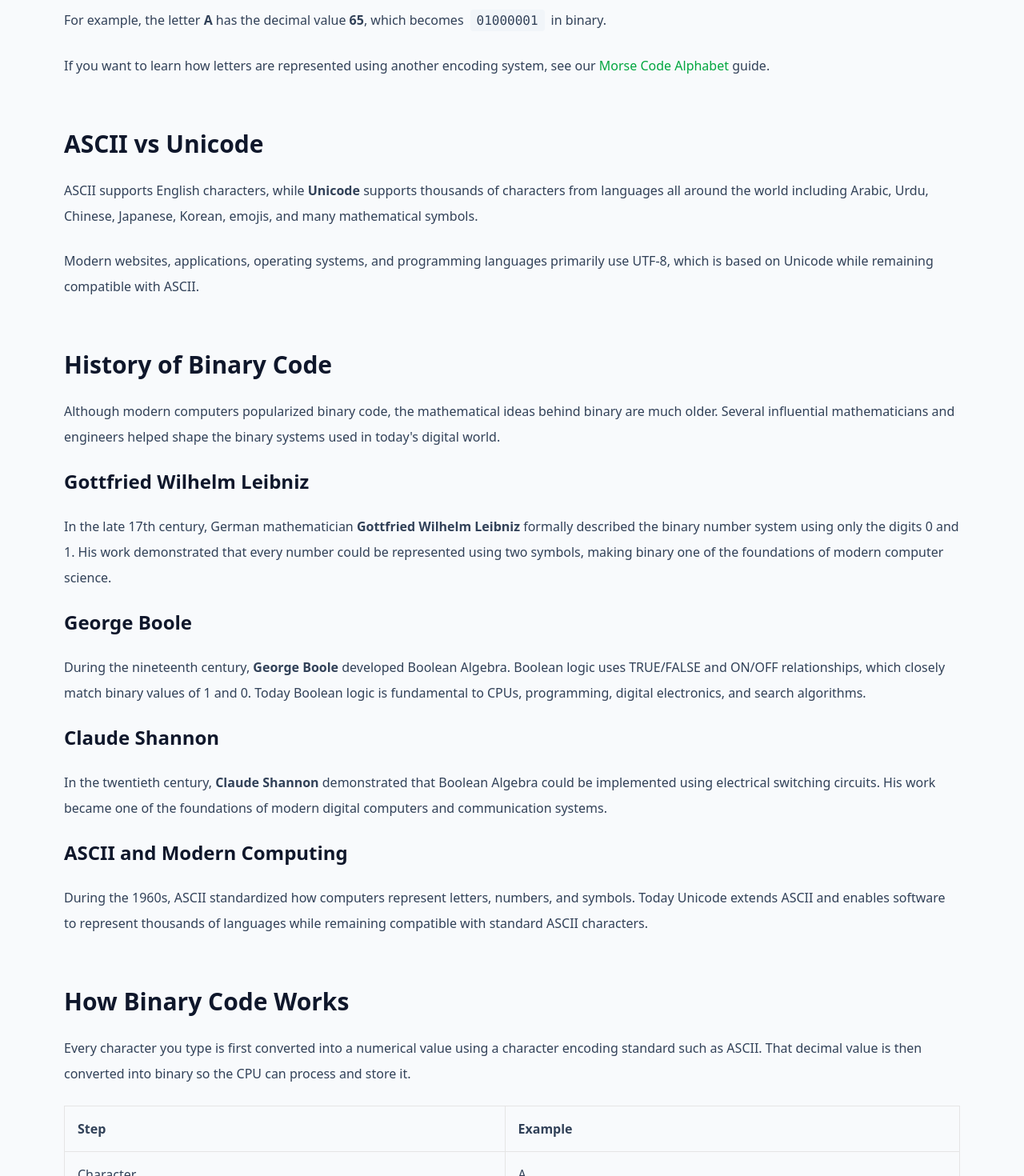
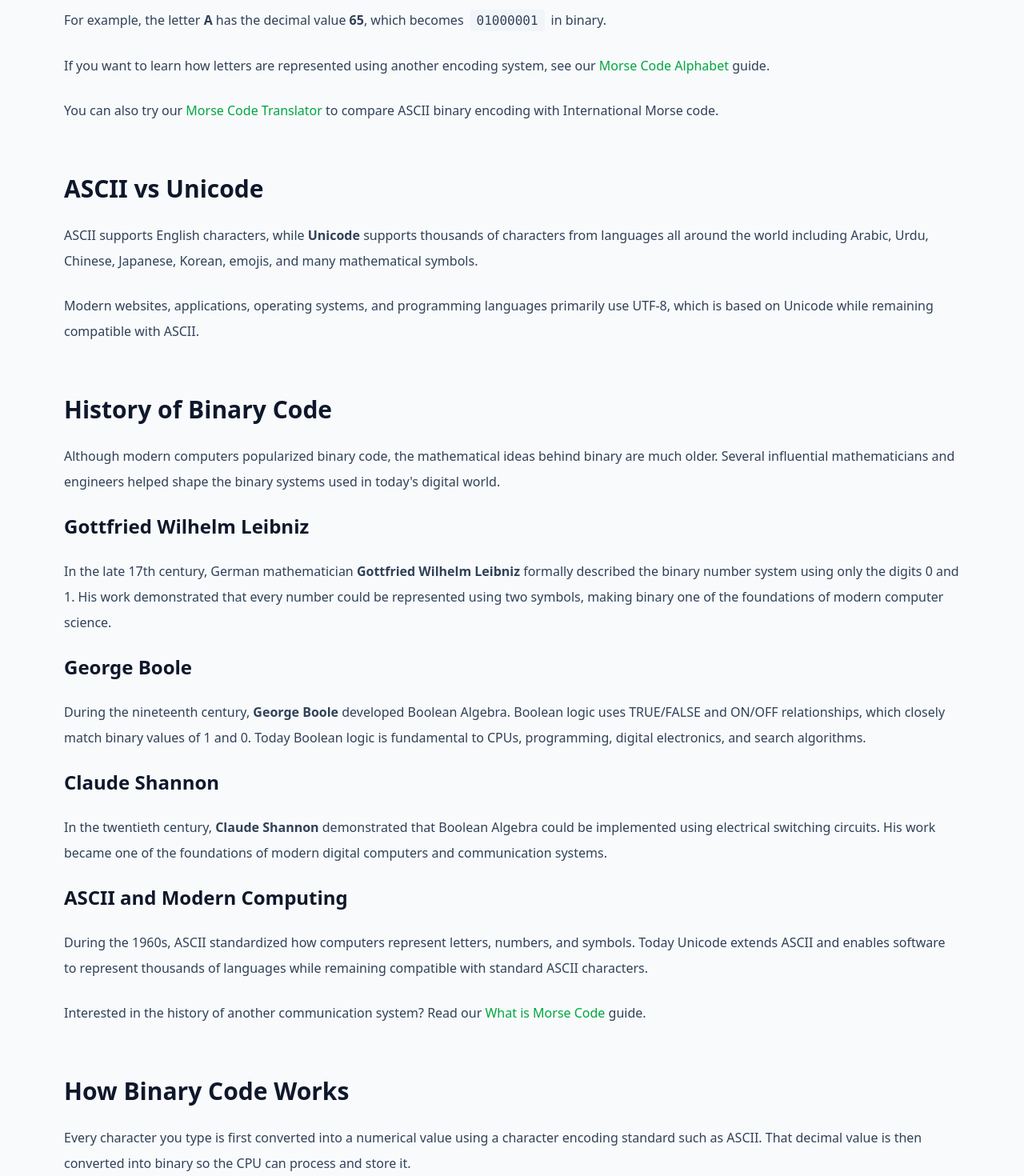
Before and after one commit to muzamil4382-hue/Morse-code-0.2, a Next.js app: page /binary-code-translator in a window 1280 px wide. Shown: the part 3020-4490 px from the top of the page at 80% size. Built offline with nearby package versions, Linux system fonts and the light colour scheme.

Commit message:
binary page edit

```diff
--- a/src/app/binary-code-translator/binary.client.tsx
+++ b/src/app/binary-code-translator/binary.client.tsx
@@ -585,7 +585,6 @@ export default function BinaryClient() {
               </code>
               in binary.
             </p>
-
 <p>
   If you want to learn how letters are represented using another
   encoding system, see our{" "}
@@ -598,8 +597,17 @@ export default function BinaryClient() {
   guide.
 </p>
 
-          </div>
-
+<p>
+  You can also try our{" "}
+  <Link
+    href="/"
+    className="text-green-600 hover:underline"
+  >
+    Morse Code Translator
+  </Link>{" "}
+  to compare ASCII binary encoding with International Morse code.
+</p>
+          </div>
         </section>
 
         {/* =======================================================
@@ -635,7 +643,6 @@ export default function BinaryClient() {
               and programming languages primarily use UTF-8,
               which is based on Unicode while remaining compatible with ASCII.
             </p>
-
           </div>
 
         </section>
@@ -715,7 +722,16 @@ export default function BinaryClient() {
               thousands of languages while remaining compatible with
               standard ASCII characters.
             </p>
-
+<p>
+  Interested in the history of another communication system? Read our{" "}
+  <Link
+    href="/what-is-morse-code"
+    className="text-green-600 hover:underline"
+  >
+    What is Morse Code
+  </Link>{" "}
+  guide.
+</p>
           </div>
 
         </section>
@@ -1534,6 +1550,7 @@ export default function BinaryClient() {
               ["/learn-morse-code","Learn Morse Code"],
               ["/morse-code-quiz","Morse Code Quiz"],
               ["/morse-code-timing","Morse Timing"],
+              ["/morse-code-sounds","Morse Code Sounds"],
               ["/what-is-morse-code","What is Morse Code"],
               ["/blog","Blog"]
             ].map(([href,title])=>(
@@ -1573,7 +1590,12 @@ export default function BinaryClient() {
             Binary Code Translator provides an easy way to convert text,
             explore binary values and understand how digital systems work.
           </p>
-
+ <p className="mt-6 leading-8 text-slate-700">
+    Want to explore another communication system? Try our{" "}
+    <Link href="/">Morse Code Translator</Link>{" "}
+    or practice with the{" "}
+    <Link href="/morse-code-quiz">Morse Code Quiz</Link>.
+  </p>
         </section>
         <section className="mb-20 rounded-3xl bg-gradient-to-r from-green-600 to-green-700 p-10 text-center text-white">
 
--- a/src/app/binary-code-translator/page.tsx
+++ b/src/app/binary-code-translator/page.tsx
@@ -62,7 +62,7 @@ const faqs = [
 
 export const metadata: Metadata = generatePageMeta(
   "Binary Code Translator | Free Text to Binary & Binary to Text Converter",
-  "Free Binary Code Translator to instantly convert text to binary and binary to text using 8-bit ASCII encoding. Learn binary code, ASCII, Unicode, binary alphabet, binary encoding, and use our complete ASCII reference table.",
+  "Free Binary Code Translator to instantly convert text to binary and binary to text using 8-bit ASCII encoding. Learn binary code, ASCII, Unicode, and understand how binary compares with Morse code., binary alphabet, binary encoding, and use our complete ASCII reference table.",
   "/binary-code-translator",
   [
     "binary code translator",
--- a/src/app/learn-morse-code/page.tsx
+++ b/src/app/learn-morse-code/page.tsx
@@ -42,7 +42,7 @@ export default function LearnMorseCodePage() {
 
   const breadcrumbSchema = generateBreadcrumbSchema([
     { name: "Home", url: "/" },
-    { name: "Learn Morse Code", url: "//learn-morse-code" },
+    { name: "Learn Morse Code", url: "/learn-morse-code" },
   ]);
 
   return (
@@ -154,10 +154,6 @@ export default function LearnMorseCodePage() {
               <p className="text-sm text-slate-600">Practice translating text to Morse code and back, with audio playback to train your ears.</p>
             </Link>
             <Link href="/morse-code-alphabet" className="p-5 bg-white border border-slate-200 rounded-xl hover:border-green-400 hover:shadow-sm transition-all group">
-              <h3 className="font-semibold text-slate-900 group-hover:text-green-600 transition-colors mb-1">📋 Alphabet Chart</h3>
-              <p className="text-sm text-slate-600">Complete visual reference with all letters, numbers, and punctuation in Morse code.</p>
-            </Link>
-            <Link href="/morse-code-alphabet" className="p-5 bg-white border border-slate-200 rounded-xl hover:border-green-400 hover:shadow-sm transition-all group">
   <h3 className="font-semibold text-slate-900 group-hover:text-green-600 transition-colors mb-1">
     📋 Morse Code Alphabet
   </h3>
--- a/src/app/what-is-morse-code/page.tsx
+++ b/src/app/what-is-morse-code/page.tsx
@@ -256,7 +256,6 @@ export default function WhatIsMorseCodePage() {
               </div>
             </div>
           </div>
-
         </section>
 
         {/* FAQ */}
```
Lines whose indentation alone changed are shown as unchanged.
